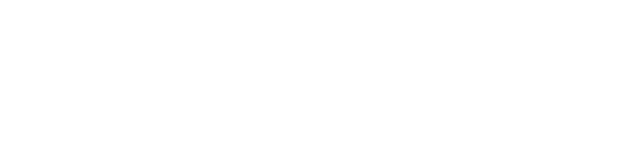
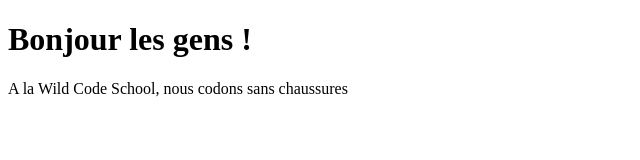
Before and after one commit to AlexandreMor/my-super-website, a plain HTML site: page index.html in a window 1280 px wide. Shown: the whole page, without its empty margins (0-640 px from the left). Drawn offline with Linux system fonts and the light colour scheme.

Commit message:
Some changes (tile, h1 and bonjour)

```diff
--- a/index.html
+++ b/index.html
@@ -4,12 +4,13 @@
     <meta charset="UTF-8">
   <meta http-equiv="X-UA-Compatible" content="IE=edge,chrome=1">
   <meta name="viewport" content="width=device-width,initial-scale=1">
-    <title>title</title>
+    <title>Mon super site</title>
   <meta name="author" content="name">
   <meta name="description" content="description here">
   <meta name="keywords" content="keywords,here">
   </head>
   <body>
-
+  <h1>Bonjour les gens !</h1>
+  <p>A la Wild Code School, nous codons sans chaussures</p>
   </body>
 </html>
```
